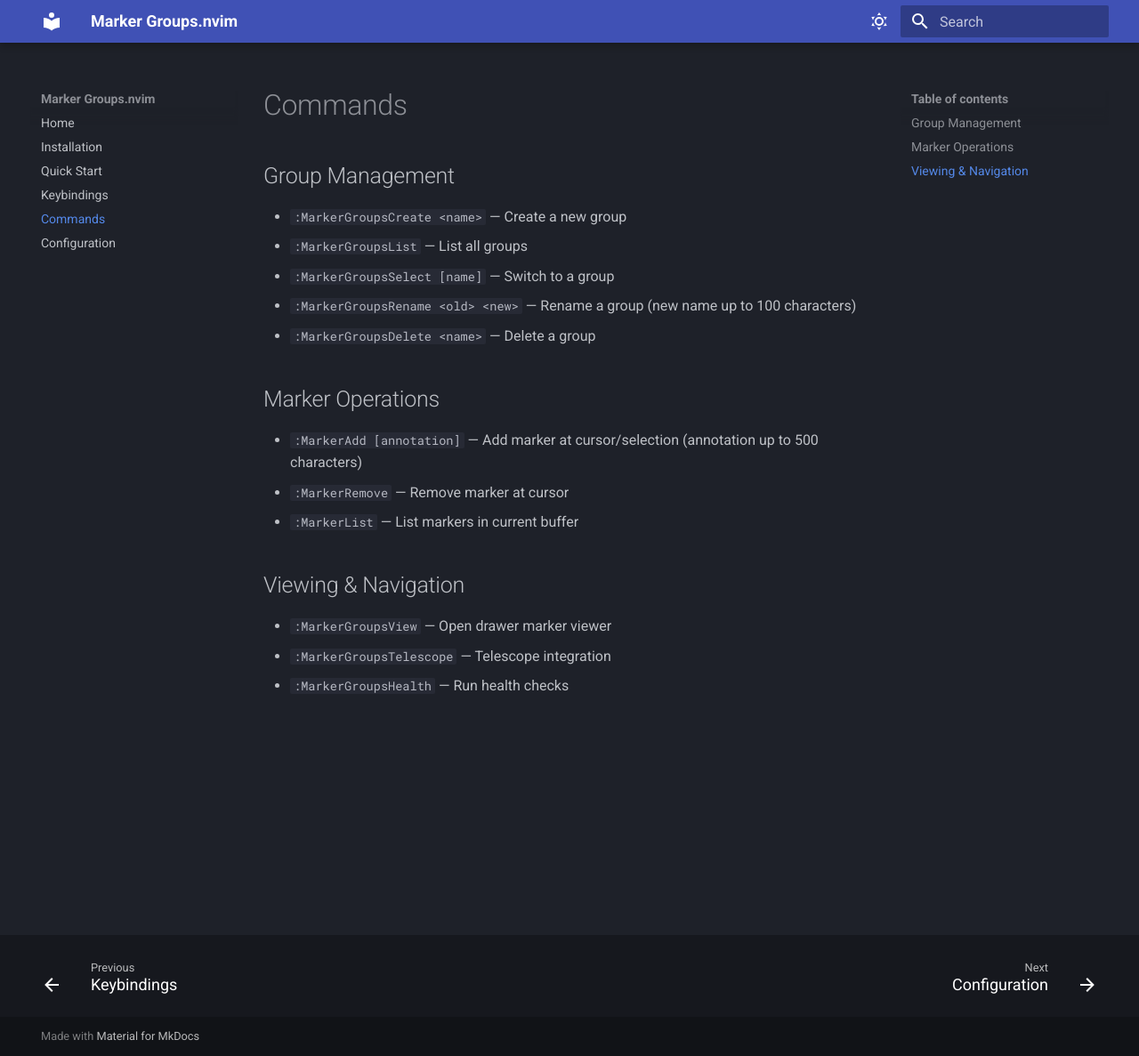
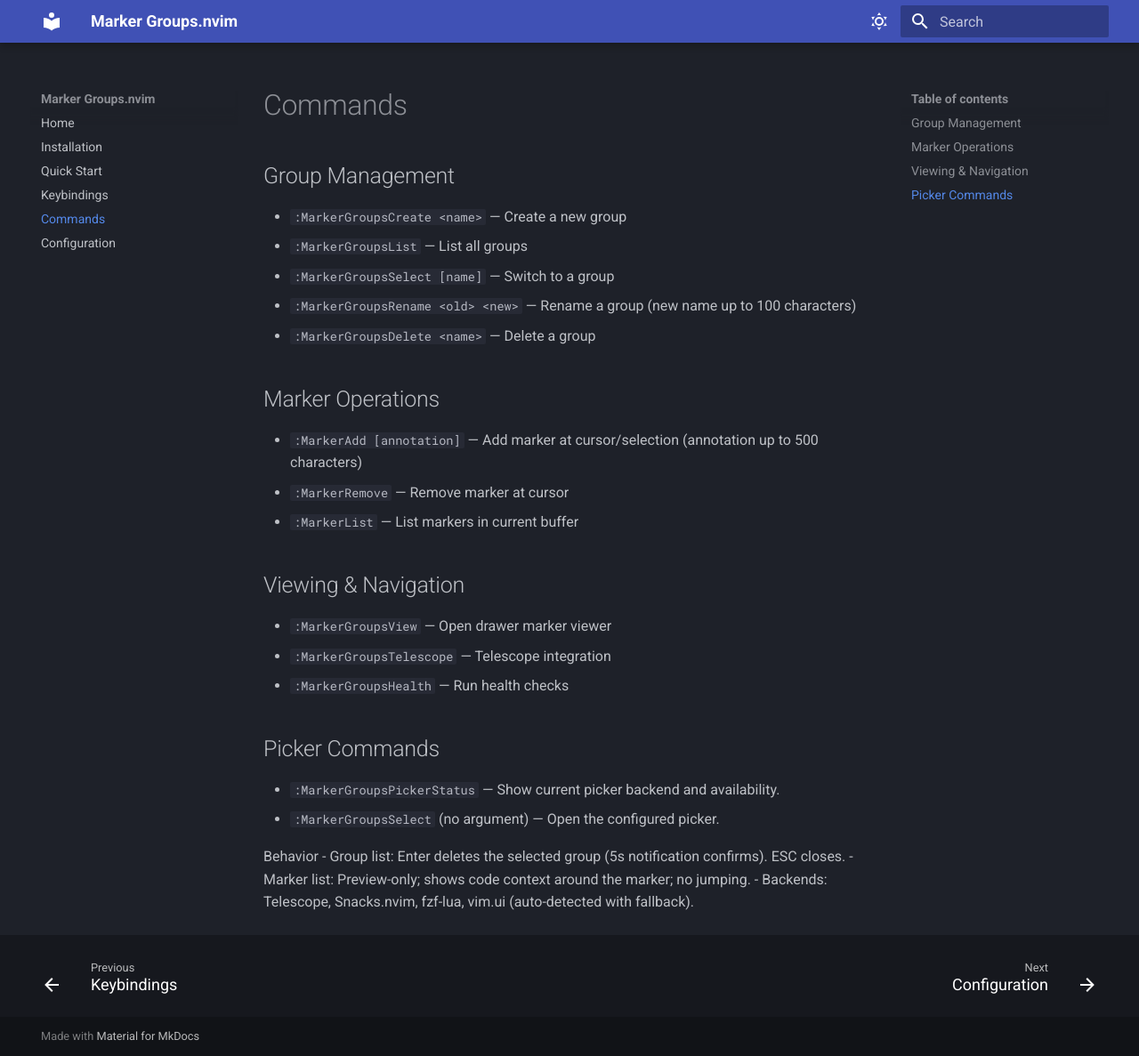
Before and after one commit to jameswolensky/marker-groups.nvim, an MkDocs documentation site: the page built from docs/commands.md, in a window 1280 px wide and 1187 px high. Shown: the whole window at 89% size. Built offline with MkDocs 1.6.1 and Material for MkDocs 9.7.7, drawn with Linux system fonts in a browser that asks for light colours.

Commit message:
picker implementation

```diff
--- a/docs/commands.md
+++ b/docs/commands.md
@@ -21,3 +21,13 @@ title: Commands
 - `:MarkerGroupsView` — Open drawer marker viewer
 - `:MarkerGroupsTelescope` — Telescope integration
 - `:MarkerGroupsHealth` — Run health checks
+
+## Picker Commands
+
+- `:MarkerGroupsPickerStatus` — Show current picker backend and availability.
+- `:MarkerGroupsSelect` (no argument) — Open the configured picker.
+
+Behavior
+- Group list: Enter deletes the selected group (5s notification confirms). ESC closes.
+- Marker list: Preview-only; shows code context around the marker; no jumping.
+- Backends: Telescope, Snacks.nvim, fzf-lua, vim.ui (auto-detected with fallback).
```
Also changed, not shown: docs/pickers.md (added, +45 -0 lines), 18 other files.
